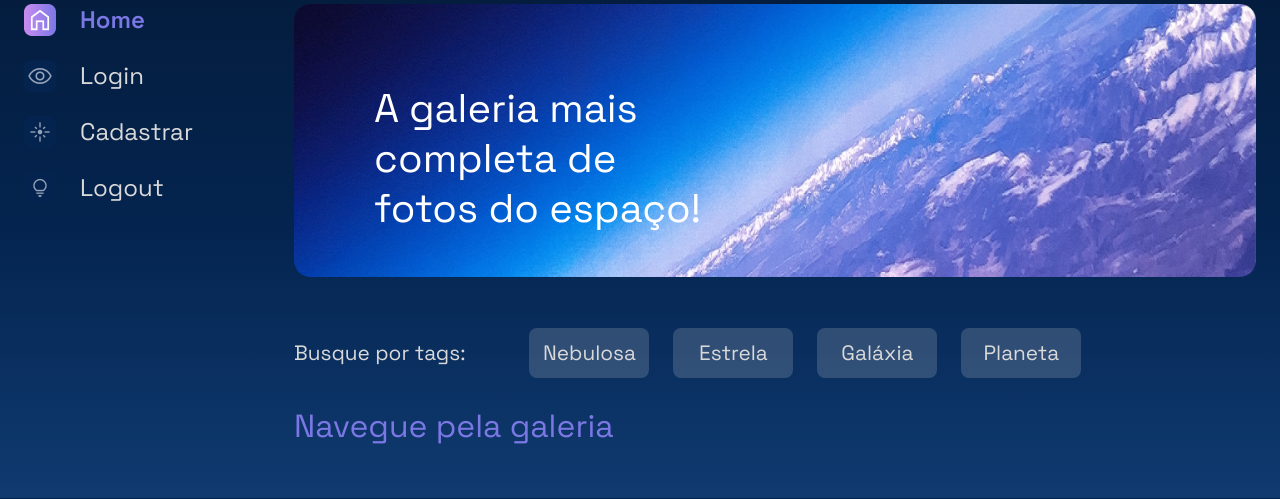
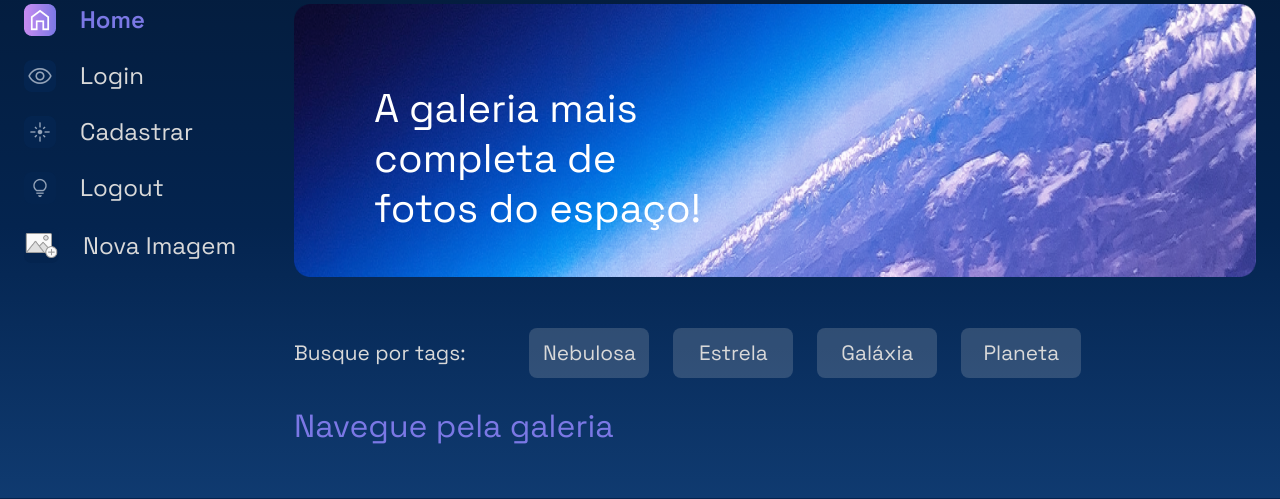
Before and after one commit to Lucas-I-Marciano/django_template, a Django app: page / in a window 1280 px wide. Shown: the part 174-673 px from the top of the page. Run offline with Django 5.2, Linux system fonts and the light colour scheme; the visitor is signed in with stand-in values (Sample User, id 1); data that the repository does not hold is empty.

Commit message:
:sparkles: feat: Showing new image icon

```diff
--- a/templates/partials/_lateralMenu.html
+++ b/templates/partials/_lateralMenu.html
@@ -19,5 +19,12 @@
       />
       Logout</a
     >
+    <a href="{% url 'logout' %}"
+      ><img
+        src="{% static '/assets/ícones/1x/new_picture.png' %}"
+        style="width: 35px; background-color: #04244f; border-radius: 20%"
+      />
+      Nova Imagem</a
+    >
   </nav>
 </section>
```
